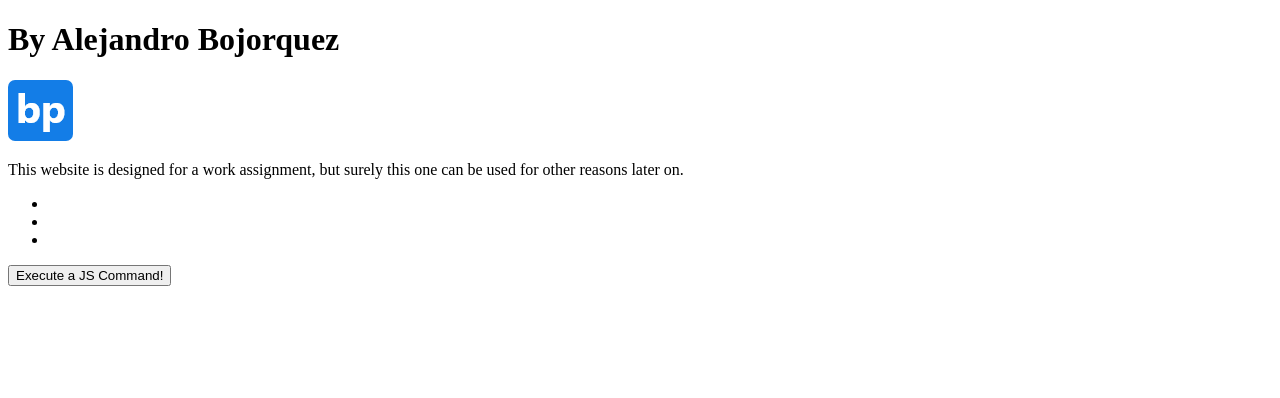
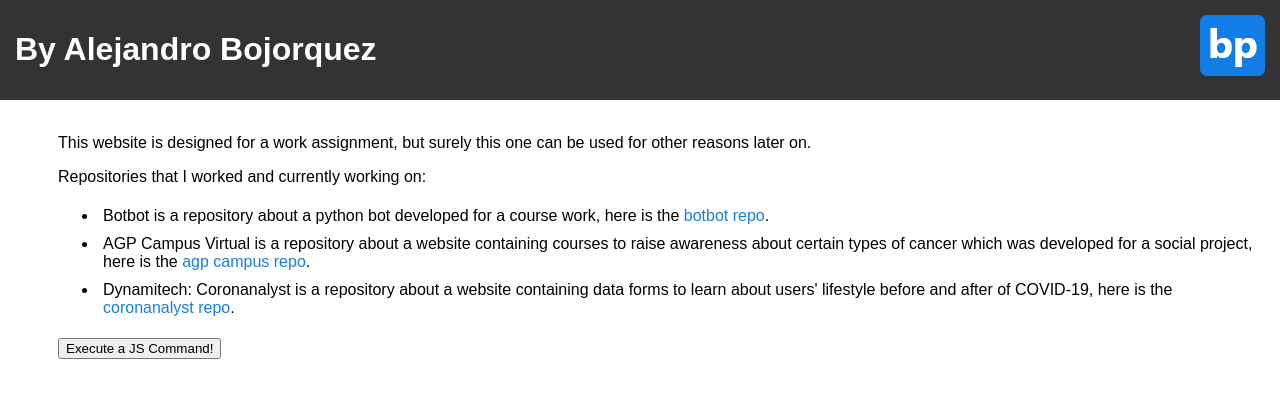
Before and after one commit to aleiscoding/aleiscoding.github.io, a plain HTML site: page index.html in a window 1280 px wide. Drawn offline with Linux system fonts and the light colour scheme.

Commit message:
Improve style :lipstick:

```diff
--- a/index.html
+++ b/index.html
@@ -1,25 +1,30 @@
 <!DOCTYPE html>
 <html>
     <head>
-        <link rel="stylesheet" type="type/css" href="styles.css">
+        <link rel="stylesheet" href="styles.css">
     </head>
     <body>
         <div id="First" class="first-sec">
+            <div class="first-col">
                 <h1>By Alejandro Bojorquez</h1>
+            </div>
+            <div class="second-col">
                 <img src="bp logo.png" alt="Logo of my business, BP Development"/>
             </div>
+        </div>
+        <div id="Second" class="second-sec">
+            <p>This website is designed for a work assignment, but surely this one can be used for other reasons later on.</p>
             <div>
-            <p>This website is designed for a work assignment, but surely this one can be used for other reasons later on.</p>
-        </div>
-        <div>
+                <p>Repositories that I worked and currently working on:</p>
                 <ul>
-                <li></li>
-                <li></li>
-                <li></li>
+                    <li>Botbot is a repository about a python bot developed for a course work, here is the <a href="https://github.com/aleiscoding/BotBot" target="_blank">botbot repo</a>.</li>
+                    <li>AGP Campus Virtual is a repository about a website containing courses to raise awareness about certain types of cancer which was developed for a social project, here is the <a href="https://github.com/aleiscoding/AGP-Campus-Virtual" target="_blank">agp campus repo</a>.</li>
+                    <li>Dynamitech: Coronanalyst is a repository about a website containing data forms to learn about users' lifestyle before and after of COVID-19, here is the <a href="https://github.com/aleiscoding/dynamitech-coronanalyst" target="_blank">coronanalyst repo</a>.</li>
                 </ul>
             </div>
             <div>
-            <button>Execute a JS Command!</button>
+                <button class="BUTTON">Execute a JS Command!</button>
+            </div>
         </div>
     </body>
 </html>
--- a/styles.css
+++ b/styles.css
@@ -1,4 +1,46 @@
 body {
     font-family: Arial, Helvetica, sans-serif;
-    background-color: black;
 }
+
+/* First Section */
+#First.first-sec {
+    background-color: #333;
+    position: absolute;
+    width: 100%;
+    top: 0;
+    left: 0;
+    padding: 10px 0px 10px 0px;
+}
+
+.first-col {
+    float: left;
+    margin-left: 15px;
+    color: white;
+}
+
+.second-col {
+    padding-top: 5px;
+    margin-right: 15px;
+    float: right;
+}
+
+/* Second Section */
+#Second.second-sec {
+    position: relative;
+    top: 100px;
+    padding: 10px 0px 0px 50px;
+}
+
+ul li {
+    padding: 5px;
+}
+
+ul li a {
+    text-decoration: none;
+    color: #187CE4;
+    transition: background-color .5s;
+}
+
+a:hover {
+    font-style: bold;
+}
```
Lines whose indentation alone changed are shown as unchanged.
